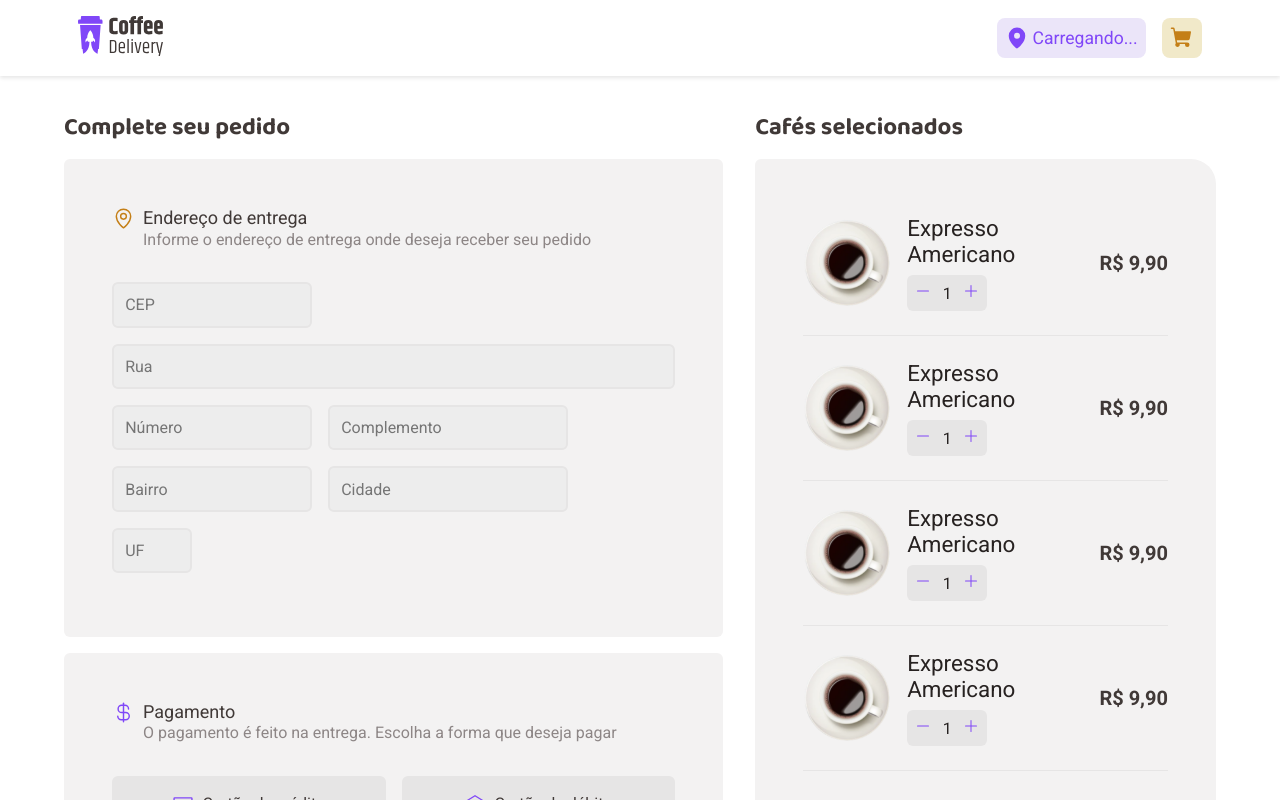
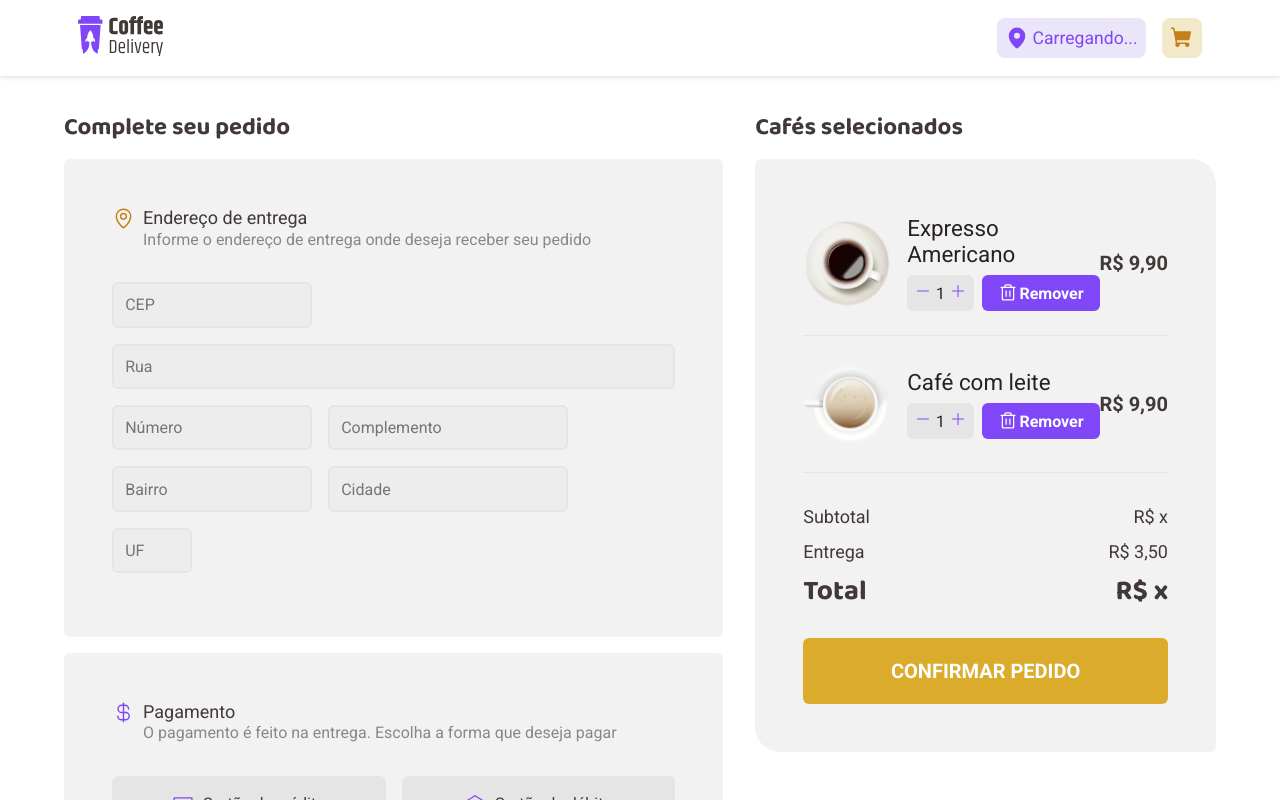
Before and after one commit to gabscrobson/coffee-delivery, a React (Vite) app: page /cart in a window 1280 px wide. Shown: the top 800 px of the page. Built offline with nearby package versions, Linux system fonts and the light colour scheme; no server answers.

Commit message:
started succes page

```diff
--- a/src/Router.tsx
+++ b/src/Router.tsx
@@ -2,6 +2,7 @@ import { Route, Routes } from 'react-router-dom'
 import { DefaultLayout } from './layouts/DefaultLayout'
 import { Home } from './pages/Home'
 import { Cart } from './pages/Cart'
+import { Sucess } from './pages/Sucess'
 
 export function Router() {
   return (
@@ -9,6 +10,7 @@ export function Router() {
       <Route path="/" element={<DefaultLayout />}>
         <Route path="/" element={<Home />} />
         <Route path="/cart" element={<Cart />} />
+        <Route path="/sucess" element={<Sucess />} />
       </Route>
     </Routes>
   )
--- a/src/pages/Cart/CartCoffeeCard/index.tsx
+++ b/src/pages/Cart/CartCoffeeCard/index.tsx
@@ -1,8 +1,10 @@
+import { Trash } from 'phosphor-react'
 import { QuantityInput } from '../../../components/QuantityInput'
 import {
   ButtonsContainer,
   CartCoffeeCardContainer,
   LeftContainer,
+  RemoveButton,
   RightContainer,
 } from './styles'
 
@@ -21,6 +23,10 @@ export function CartCoffeeCard({ name, img, price }: CartCoffeeCardProps) {
           <p>{name}</p>
           <ButtonsContainer>
             <QuantityInput />
+            <RemoveButton>
+              <Trash size={20} />
+              Remover
+            </RemoveButton>
           </ButtonsContainer>
         </div>
       </LeftContainer>
--- a/src/pages/Cart/CartCoffeeCard/styles.ts
+++ b/src/pages/Cart/CartCoffeeCard/styles.ts
@@ -6,6 +6,12 @@ export const CartCoffeeCardContainer = styled.div`
   justify-content: space-between;
   padding: 0.5rem 0 1.5rem 0;
   border-bottom: 1px solid ${(props) => props.theme.baseButton};
+
+  @media (max-width: 500px) {
+    flex-direction: column;
+    align-items: flex-start;
+    gap: 0.5rem;
+  }
 `
 
 export const LeftContainer = styled.div`
@@ -32,7 +38,13 @@ export const LeftContainer = styled.div`
 export const ButtonsContainer = styled.div`
   display: flex;
   align-items: center;
-  justify-content: space-between;
+  gap: 0.5rem;
+
+  @media (max-width: 500px) {
+    flex-direction: column;
+    align-items: flex-start;
+    gap: 0.5rem;
+  }
 `
 
 export const RightContainer = styled.div`
@@ -42,3 +54,22 @@ export const RightContainer = styled.div`
   display: flex;
   gap: 0.3rem;
 `
+
+export const RemoveButton = styled.button`
+  background: ${(props) => props.theme.purple};
+  color: ${(props) => props.theme.white};
+  font-weight: bold;
+  border: none;
+  height: 100%;
+  padding: 0.5rem 1rem;
+  border-radius: 6px;
+  display: flex;
+  align-items: center;
+  gap: 0.1rem;
+  cursor: pointer;
+  transition: 0.2s;
+
+  &:hover {
+    background: ${(props) => props.theme.purpleDark};
+  }
+`
--- a/src/pages/Cart/index.tsx
+++ b/src/pages/Cart/index.tsx
@@ -93,18 +93,8 @@ export function Cart() {
               price={9.9}
             />
             <CartCoffeeCard
-              name="Expresso Americano"
-              img={'/coffees/' + 'americano.svg'}
-              price={9.9}
-            />
-            <CartCoffeeCard
-              name="Expresso Americano"
-              img={'/coffees/' + 'americano.svg'}
-              price={9.9}
-            />
-            <CartCoffeeCard
-              name="Expresso Americano"
-              img={'/coffees/' + 'americano.svg'}
+              name="Café com leite"
+              img={'/coffees/' + 'com-leite.svg'}
               price={9.9}
             />
           </CartCoffeeListContainer>
--- a/src/pages/Cart/styles.ts
+++ b/src/pages/Cart/styles.ts
@@ -54,6 +54,12 @@ export const TextInput = styled.input<TextInputProps>`
   margin: 0 1rem 1rem 0;
   width: 100%;
   max-width: ${(props) => (props.maxWidth ? `${props.maxWidth}rem` : '')};
+  transition: 0.2s;
+  outline: none;
+
+  &:focus {
+    border: 2px solid ${(props) => props.theme.yellow};
+  }
 `
 
 export const FormHeader = styled.div`
--- a/src/pages/Home/CoffeeCard/styles.ts
+++ b/src/pages/Home/CoffeeCard/styles.ts
@@ -59,14 +59,14 @@ export const AddToCartContainer = styled.div`
     display: flex;
     align-items: center;
     justify-content: center;
-    background: ${(props) => props.theme.purpleDark};
+    background: ${(props) => props.theme.purple};
     color: ${(props) => props.theme.baseCard};
     border-radius: 6px;
     transition: 0.2s;
     cursor: pointer;
 
     &:hover {
-      background: ${(props) => props.theme.purple};
+      background: ${(props) => props.theme.purpleDark};
     }
   }
 `
```
